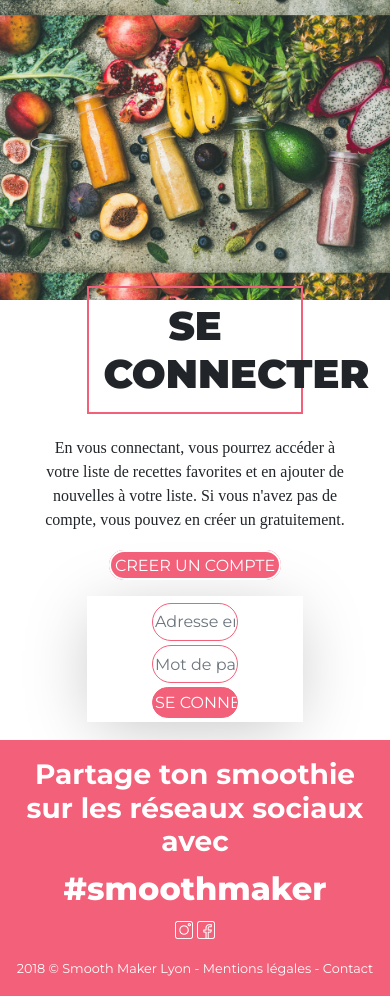
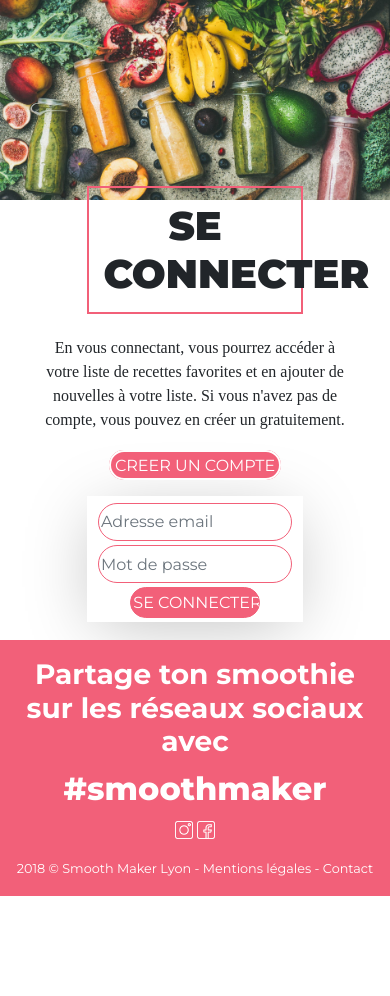
Before and after one commit to Vincent-Contamine/SmoothieMaker, a PHP site: page /connexion.php in a window 390 px wide. Shown: the part 152-1148 px from the top of the page. After the commit the page ends 1048 px from the top, so only its background shows below. Run offline with PHP 8.4, Linux system fonts and the light colour scheme; some libraries are stand-ins or nearby versions; some web fonts are replaced.

Commit message:
se connecter s'inscrire

```diff
--- a/css/main2.css
+++ b/css/main2.css
@@ -152,10 +152,30 @@
     border-radius: 20px 20px;
     color:white;
 }
-@media screen and (max-width: 1024px) and (min-width: 769px){
+@media screen and (max-width: 1024px) and (min-width: 525px){
     .cxn .bck {
         background-size: 100%;
         background-position-y:-110px;
         height:230px;
         }
+        .cxn input{
+        	width:90%;
+        }
+        .cxn .a{
+        	width:60%;
+        }
+
 }
+@media screen and (max-width: 524px) {
+    .cxn .bck {
+        background-size: 100%;
+        background-position-y:-20px;
+        height:200px;
+        }
+        .cxn input{
+        	width:90%;
+        }
+        .cxn .a{
+        	width:60%;
+        }
+}
```
